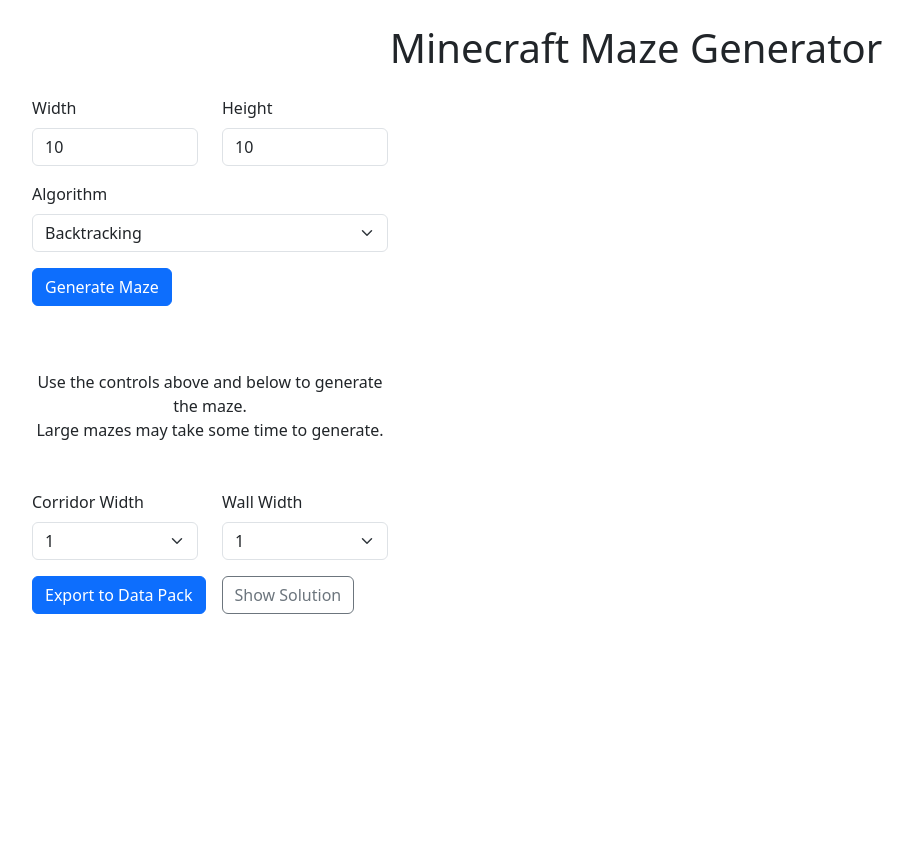
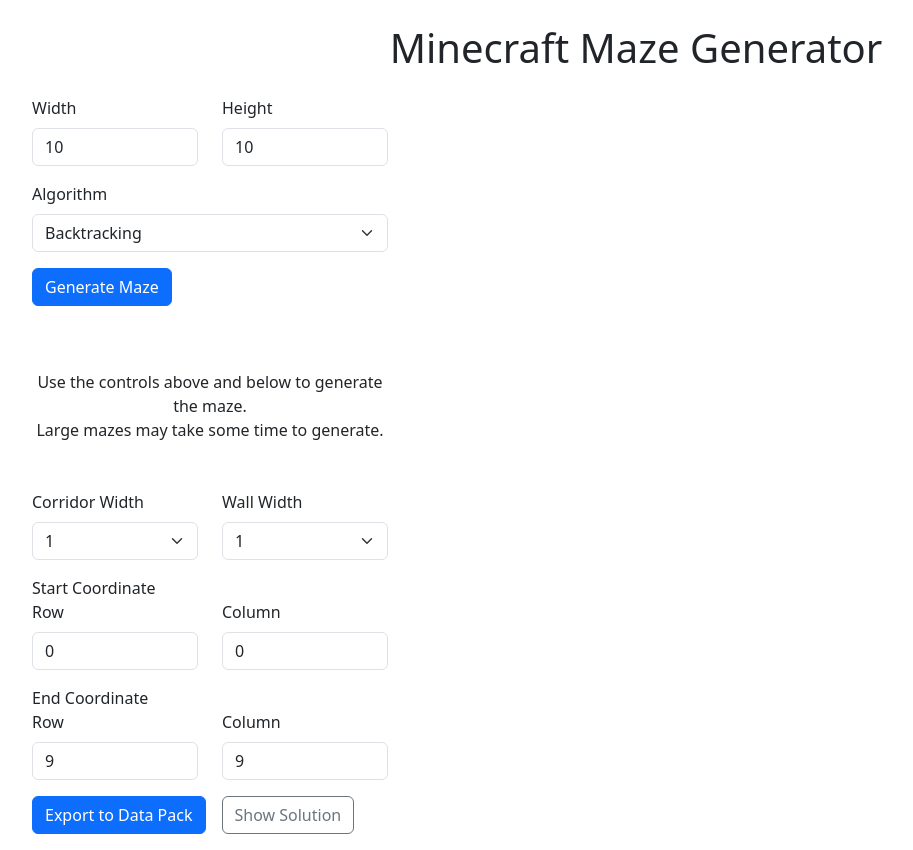
Before and after one commit to nsdigirolamo/maze-gen, a React (Vite) app: page / in a window 1280 px wide. Shown: the whole page, without its empty margins (4-917 px from the left). Before the commit the page ends 800 px from the top, so only its background shows below. Built offline with nearby package versions, Linux system fonts and the light colour scheme.

Commit message:
Added more options, changed some formik things under the hood

```diff
--- /dev/null
+++ b/src/components/CoordinateInput.tsx
@@ -0,0 +1,71 @@
+import { Col, Form, Row } from "react-bootstrap";
+import Coordinate from "../models/coordinate";
+import MazeFormValues from "../models/maze-form-values";
+import { useFormikContext } from "formik";
+
+interface CoordinateInputProps {
+  label: string;
+  name: "start" | "end";
+  maxRow: number;
+  maxColumn: number;
+}
+
+const CoordinateInput = ({
+  label,
+  name,
+  maxRow,
+  maxColumn,
+}: CoordinateInputProps) => {
+  const { getFieldProps, setFieldValue } = useFormikContext<MazeFormValues>();
+
+  const handleChange = (row: number, col: number) => {
+    const newCoordinate: Coordinate = { row, col };
+    setFieldValue(name, newCoordinate);
+  };
+
+  return (
+    <Col>
+      {label}
+      <Row>
+        <Form.Group className="col">
+          <Form.Label>Row</Form.Label>
+          <Form.Control
+            id={name}
+            name={name}
+            type="number"
+            min={0}
+            max={maxRow}
+            value={(getFieldProps(name).value as Coordinate).row}
+            onChange={(event) =>
+              handleChange(
+                +event.target.value,
+                (getFieldProps(name).value as Coordinate).col,
+              )
+            }
+            onBlur={getFieldProps(name).onBlur}
+          />
+        </Form.Group>
+        <Form.Group className="col">
+          <Form.Label>Column</Form.Label>
+          <Form.Control
+            id={name}
+            name={name}
+            type="number"
+            min={0}
+            max={maxColumn}
+            value={(getFieldProps(name).value as Coordinate).col}
+            onChange={(event) =>
+              handleChange(
+                (getFieldProps(name).value as Coordinate).row,
+                +event.target.value,
+              )
+            }
+            onBlur={getFieldProps(name).onBlur}
+          />
+        </Form.Group>
+      </Row>
+    </Col>
+  );
+};
+
+export default CoordinateInput;
--- a/src/components/MazeForm.tsx
+++ b/src/components/MazeForm.tsx
@@ -1,51 +1,41 @@
 import MazeFormValues from "../models/maze-form-values";
 import { Button, Form, Row, ToggleButton } from "react-bootstrap";
-import { useFormikContext } from "formik";
+import { Field, useFormikContext } from "formik";
 import MAZE_CREATORS from "../constants/maze-creators";
+import CoordinateInput from "./CoordinateInput";
 
 const sizeOptions = [1, 2, 3, 4, 5];
 
 interface MazeFormProps {
-  onExportClick: () => void;
+  onExportClick: (values: MazeFormValues) => void;
 }
 
 const MazeForm = ({ onExportClick }: MazeFormProps) => {
-  const { values, handleSubmit, getFieldProps, setFieldValue } =
+  const { values, handleSubmit, setFieldValue } =
     useFormikContext<MazeFormValues>();
+
+  const handleExportClick = () => onExportClick(values);
 
   return (
     <Form onSubmit={handleSubmit}>
       <Row className="mb-3">
         <Form.Group className="col">
           <Form.Label>Width</Form.Label>
-          <Form.Control
-            id="width"
-            type="number"
-            {...getFieldProps("width")}
-            min={1}
-          />
+          <Field className="form-control" name="width" type="number" min={1} />
         </Form.Group>
         <Form.Group className="col">
           <Form.Label>Height</Form.Label>
-          <Form.Control
-            id="height"
-            type="number"
-            {...getFieldProps("height")}
-            min={1}
-          />
+          <Field className="form-control" name="height" type="number" min={1} />
         </Form.Group>
       </Row>
       <Row className="mb-3">
         <Form.Group className="col">
           <Form.Label>Algorithm</Form.Label>
-          <Form.Select
-            id="mazeCreatorIndex"
-            {...getFieldProps("mazeCreatorIndex")}
-          >
+          <Field className="form-select" name="mazeCreatorIndex" as="select">
             {MAZE_CREATORS.map((element, index) => (
               <option value={index} key={index} label={element.name} />
             ))}
-          </Form.Select>
+          </Field>
         </Form.Group>
       </Row>
       <Row className="mb-3">
@@ -65,24 +55,44 @@
       <Row className="mb-3">
         <Form.Group className="col">
           <Form.Label>Corridor Width</Form.Label>
-          <Form.Select id="corridorWidth" {...getFieldProps("corridorWidth")}>
+          <Field className="form-select" name="corridorWidth" as="select">
             {sizeOptions.map((element, index) => (
               <option value={element} key={index} label={"" + element} />
             ))}
-          </Form.Select>
+          </Field>
         </Form.Group>
         <Form.Group className="col">
           <Form.Label>Wall Width</Form.Label>
-          <Form.Select id="wallWidth" {...getFieldProps("wallWidth")}>
+          <Field className="form-select" name="wallWidth" as="select">
             {sizeOptions.map((element, index) => (
               <option value={element} key={index} label={"" + element} />
             ))}
-          </Form.Select>
+          </Field>
         </Form.Group>
       </Row>
-      <Row>
+      <Row className="mb-3">
+        <CoordinateInput
+          label="Start Coordinate"
+          name="start"
+          maxRow={values.height - 1}
+          maxColumn={values.width - 1}
+        />
+      </Row>
+      <Row className="mb-3">
+        <CoordinateInput
+          label="End Coordinate"
+          name="end"
+          maxRow={values.height - 1}
+          maxColumn={values.width - 1}
+        />
+      </Row>
+      <Row className="mb-3">
         <div>
-          <Button className="me-3" variant="primary" onClick={onExportClick}>
+          <Button
+            className="me-3"
+            variant="primary"
+            onClick={handleExportClick}
+          >
             Export to Data Pack
           </Button>
           <ToggleButton
--- a/src/components/Visualizer.tsx
+++ b/src/components/Visualizer.tsx
@@ -7,7 +7,9 @@
   maze: Maze;
   cellWidth: number;
   wallWidth: number;
-  showSolution?: boolean;
+  showSolution: boolean;
+  start: Coordinate;
+  end: Coordinate;
 }
 
 function Visualizer({
@@ -15,6 +17,8 @@
   cellWidth,
   wallWidth,
   showSolution,
+  start,
+  end,
 }: VisualizerProps): ReactElement {
   const canvasRef = useRef<HTMLCanvasElement>(null);
 
@@ -26,9 +30,6 @@
     2 * padding + (mazeWidth + 1) * wallWidth + mazeWidth * cellWidth;
   const canvasHeight =
     2 * padding + (mazeHeight + 1) * wallWidth + mazeHeight * cellWidth;
-
-  const start: Coordinate = { row: 0, col: 0 };
-  const end: Coordinate = { row: mazeHeight - 1, col: mazeWidth - 1 };
 
   useEffect(() => {
     const canvas = canvasRef.current;
@@ -55,7 +56,7 @@
         wallWidth,
       );
     }
-  }, [maze, showSolution, cellWidth, wallWidth]);
+  }, [maze, showSolution, cellWidth, wallWidth, start, end]);
 
   return (
     <canvas
--- a/src/models/maze-form-values.ts
+++ b/src/models/maze-form-values.ts
@@ -1,3 +1,5 @@
+import Coordinate from "./coordinate";
+
 interface MazeFormValues {
   width: number;
   height: number;
@@ -5,6 +7,8 @@
   showSolution: boolean;
   corridorWidth: number;
   wallWidth: number;
+  start: Coordinate;
+  end: Coordinate;
 }
 
 export default MazeFormValues;
--- a/src/pages/Generator.tsx
+++ b/src/pages/Generator.tsx
@@ -16,6 +16,7 @@
 
 const Generator = () => {
   const [maze, setMaze] = useState<Maze | null>(null);
+  const [solution, setSolution] = useState<Coordinate[]>([]);
 
   const initialValues: MazeFormValues = {
     width: 10,
@@ -24,53 +25,59 @@
     showSolution: false,
     corridorWidth: 1,
     wallWidth: 1,
+    start: { row: 0, col: 0 },
+    end: { row: 9, col: 9 },
   };
 
-  const handleSubmit = (values: MazeFormValues) => {
+  return (
+    <Formik
+      initialValues={initialValues}
+      onSubmit={(values, helpers) => {
         const creatorFunction = MAZE_CREATORS[values.mazeCreatorIndex].function;
         const newMaze = creatorFunction(values.width, values.height);
+        const newSolution = solveMaze(newMaze, values.start, values.end);
         setMaze(newMaze);
-  };
-
-  const handleExport = (formik: FormikProps<MazeFormValues>) => {
+        setSolution(newSolution);
+        helpers.setFieldValue("start", { row: 0, col: 0 });
+        helpers.setFieldValue("end", {
+          row: values.height - 1,
+          col: values.width - 1,
+        });
+      }}
+    >
+      {(formik: FormikProps<MazeFormValues>) => {
+        return (
+          <Row>
+            <Col>
+              <MazeForm
+                onExportClick={(values: MazeFormValues) => {
                   if (maze === null) return;
                   const mazeBlocks = mazeToBlocks(
                     maze,
-      +formik.values.corridorWidth,
-      +formik.values.wallWidth,
+                    values.corridorWidth,
+                    values.wallWidth,
                   );
-    const mazeFunction = mazeToMcFunction(mazeBlocks);
-
-    const start: Coordinate = { row: 0, col: 0 };
-    const end: Coordinate = { row: maze.length - 1, col: maze[0].length - 1 };
-    const solution = solveMaze(maze, start, end);
-    console.log(solution);
                   const solutionBlocks = solutionToBlocks(
                     maze,
                     solution,
-      +formik.values.corridorWidth,
-      +formik.values.wallWidth,
+                    values.corridorWidth,
+                    values.wallWidth,
                   );
-    console.log(solutionBlocks);
+
+                  const mazeFunction = mazeToMcFunction(mazeBlocks);
                   const solutionFunction = solutionToMcFunction(solutionBlocks);
-
-    createDatapack(mazeFunction, solutionFunction).then((datapack) => {
+                  createDatapack(mazeFunction, solutionFunction).then(
+                    (datapack) => {
                       const url = window.URL.createObjectURL(datapack);
                       const link = document.createElement("a");
                       link.href = url;
                       link.download = "mazes.zip";
                       link.click();
                       window.URL.revokeObjectURL(url);
-    });
-  };
-
-  return (
-    <Formik initialValues={initialValues} onSubmit={handleSubmit}>
-      {(formik: FormikProps<MazeFormValues>) => {
-        return (
-          <Row>
-            <Col>
-              <MazeForm onExportClick={() => handleExport(formik)} />
+                    },
+                  );
+                }}
+              />
             </Col>
             <Col sm={8}>
               {maze ? (
@@ -79,6 +86,8 @@
                   cellWidth={formik.values.corridorWidth * 10}
                   wallWidth={formik.values.wallWidth * 10}
                   showSolution={formik.values.showSolution}
+                  start={formik.values.start}
+                  end={formik.values.end}
                 />
               ) : null}
             </Col>
```
Lines whose indentation alone changed are shown as unchanged.
